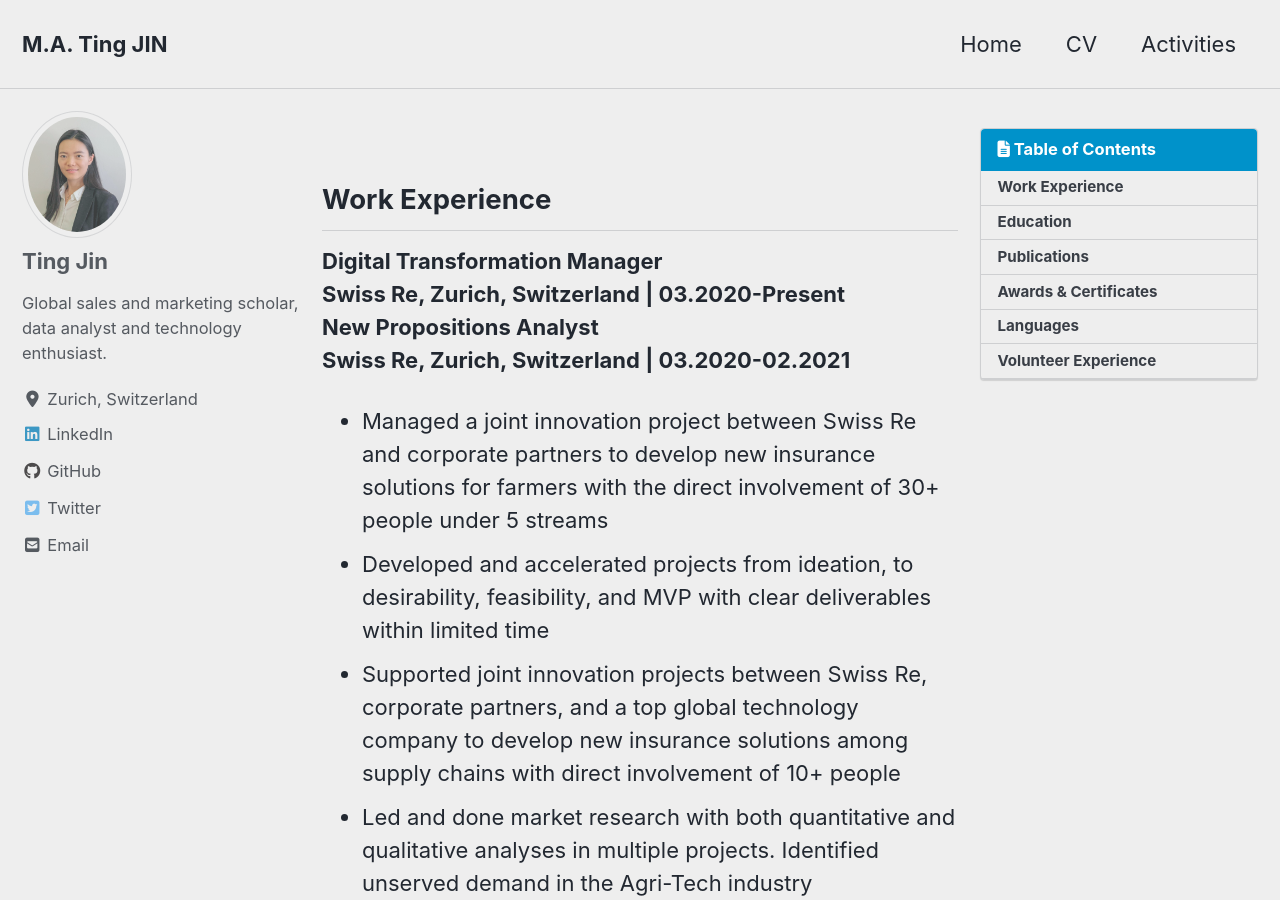
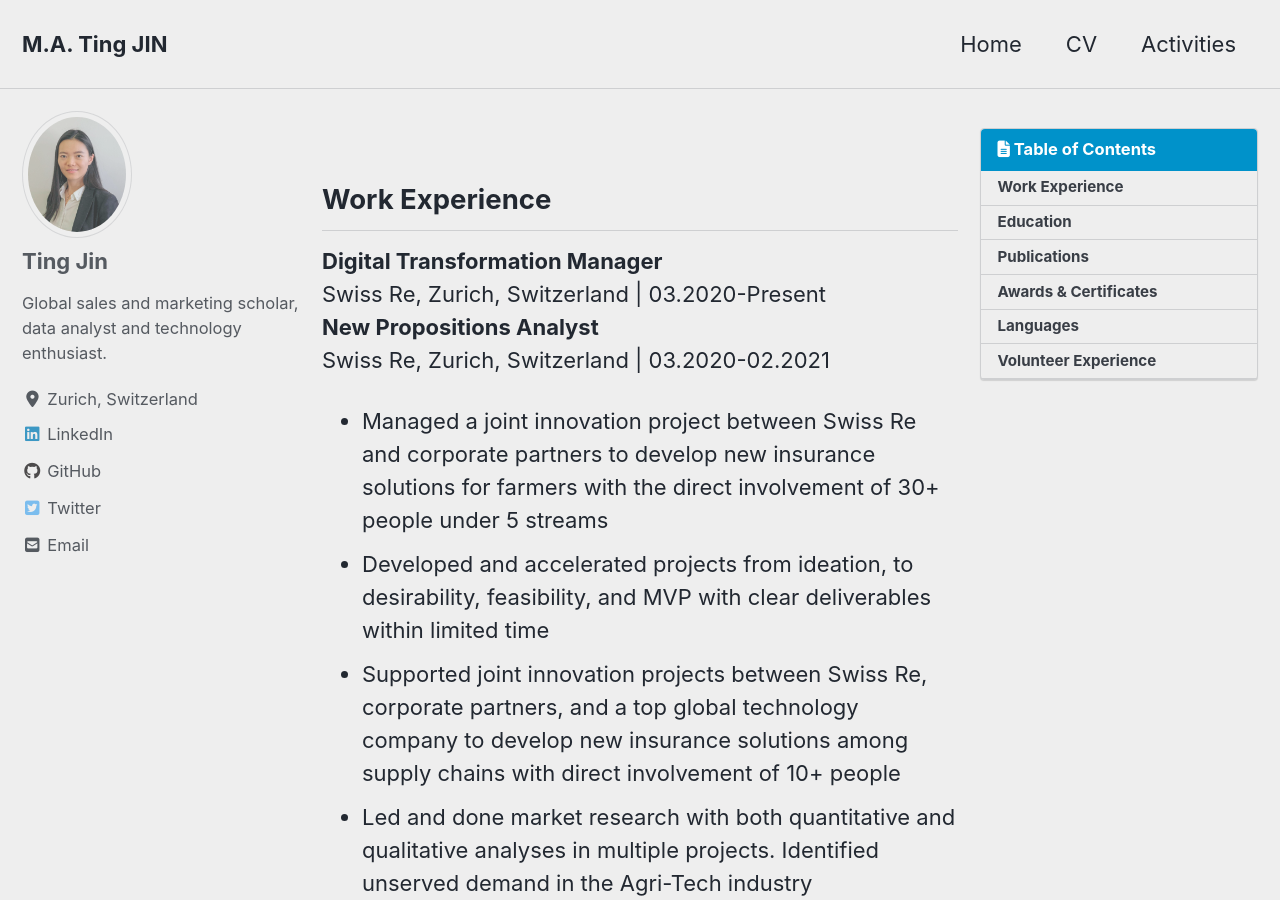
Before and after one commit to TingRigger/TingJin, a Jekyll site: the page built from _pages/cv.md, in a window 1280 px wide and 900 px high. Built offline with Jekyll 4.4.1, drawn with Linux system fonts in a browser that asks for light colours; cached includes are drawn as plain includes; nearby versions of some CDN libraries.

Commit message:
Update cv.md

```diff
--- a/_pages/cv.md
+++ b/_pages/cv.md
@@ -12,7 +12,7 @@ toc_label: "Table of Contents"
 ---
 
 ## Work Experience
-<b>Digital Transformation Manager<b>
+<b>Digital Transformation Manager</b>
 Swiss Re, Zurich, Switzerland | 03.2020-Present
 <b>New Propositions Analyst</b>
 Swiss Re, Zurich, Switzerland | 03.2020-02.2021
```
